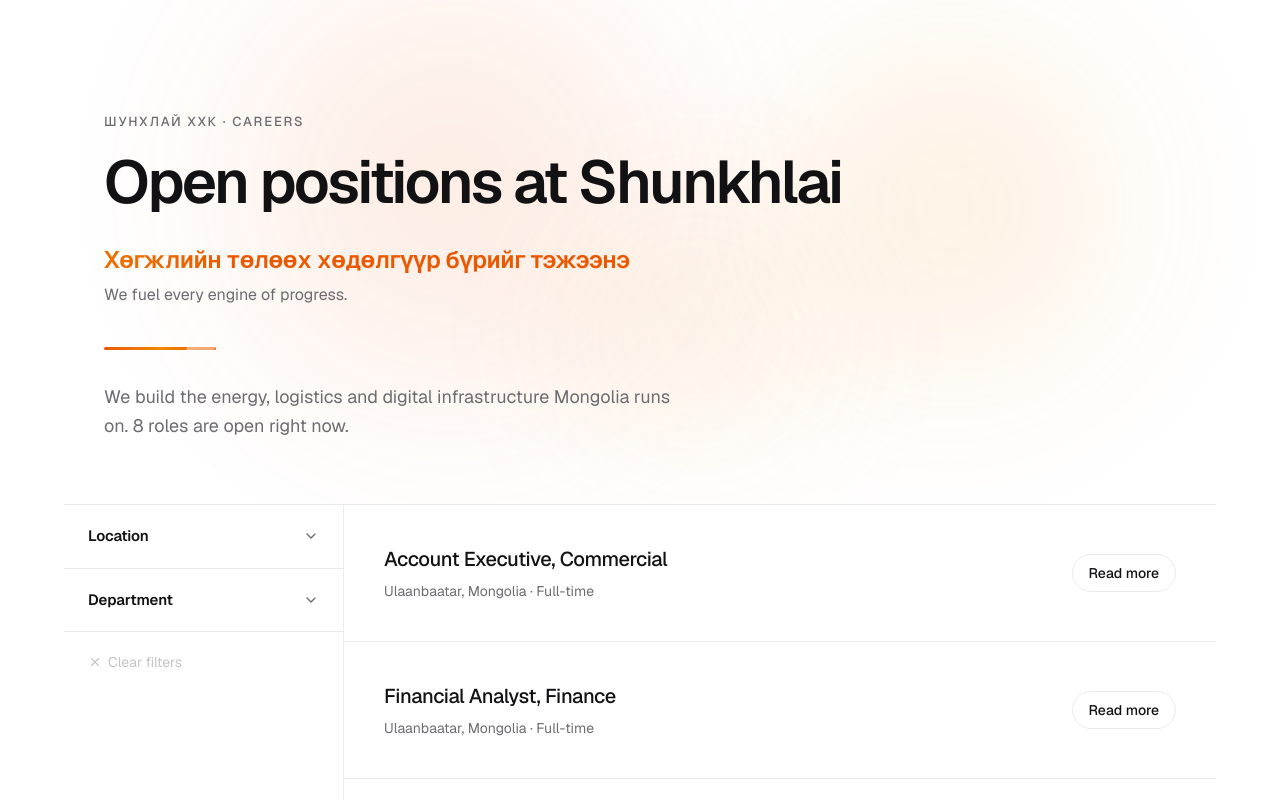
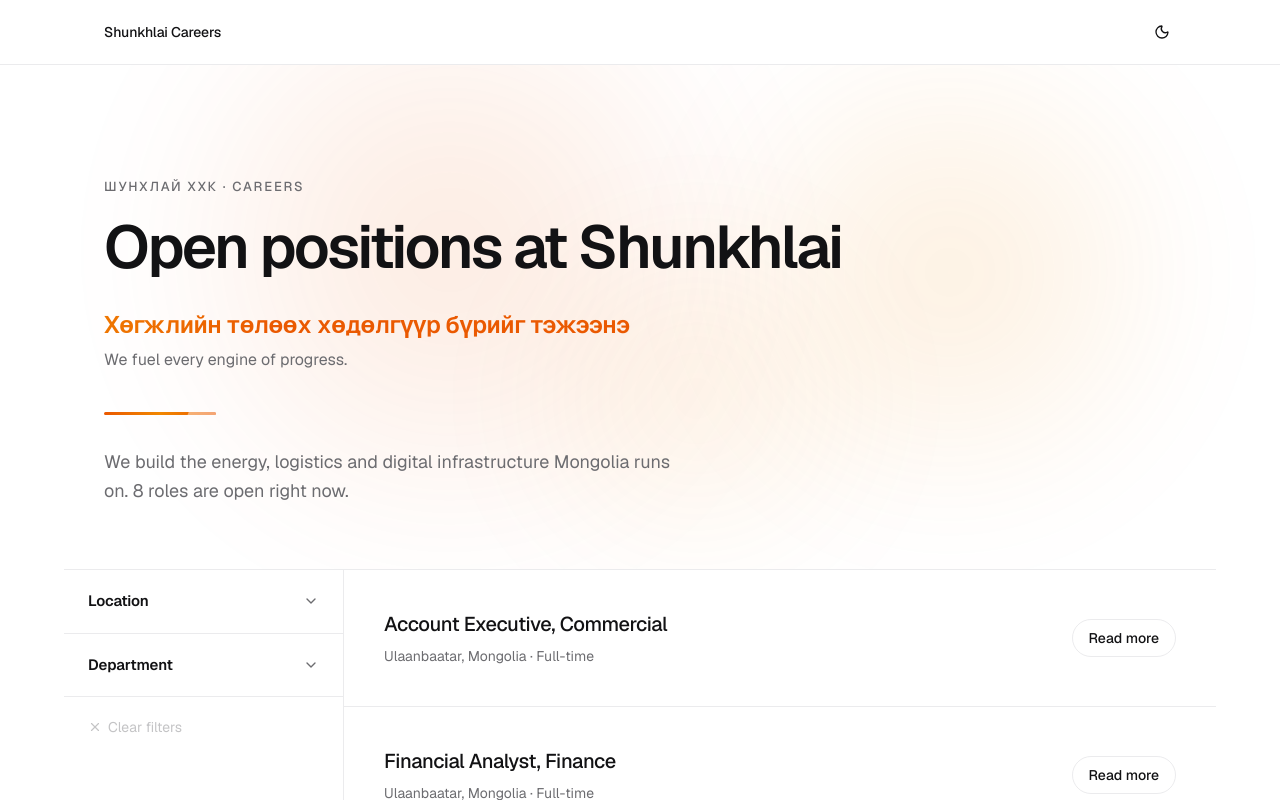
Before and after one commit to danny-oko/shunkhlai-careers, a Next.js app: page /careers in a window 1280 px wide. Shown: the top 800 px of the page. Built offline with nearby package versions, Linux system fonts and the light colour scheme.

Commit message:
Merge pull request #3 from danny-oko/feature/dark-mode
Add a light/dark theme toggle

```diff
--- a/src/app/careers/page.tsx
+++ b/src/app/careers/page.tsx
@@ -1,6 +1,7 @@
 import { CareersHero } from "@/components/brand/careers-hero";
 import { BrandValues } from "@/components/brand/brand-values";
 import { JobBrowser } from "@/components/job-browser";
+import { ThemeToggle } from "@/components/theme-toggle";
 import { jobs } from "@/lib/mock-jobs";
 
 export const metadata = {
@@ -11,6 +12,15 @@
 export default function CareersPage() {
   return (
     <main className="flex-1">
+      <div className="sticky top-0 z-40 border-b border-border/70 bg-background/80 backdrop-blur-md">
+        <div className="mx-auto flex h-16 max-w-6xl items-center justify-between px-6 lg:px-10">
+          <span className="text-sm font-medium tracking-[-0.01em]">
+            Shunkhlai Careers
+          </span>
+          <ThemeToggle />
+        </div>
+      </div>
+
       <CareersHero roleCount={jobs.length} />
 
       <div className="mx-auto w-full max-w-6xl">
--- a/src/app/layout.tsx
+++ b/src/app/layout.tsx
@@ -1,5 +1,6 @@
 import type { Metadata } from "next";
 import { Geist, Geist_Mono } from "next/font/google";
+import { ThemeProvider } from "@/components/theme-provider";
 import { Toaster } from "@/components/ui/sonner";
 import "./globals.css";
 
@@ -28,11 +29,19 @@
   return (
     <html
       lang="en"
+      suppressHydrationWarning
       className={`${geistSans.variable} ${geistMono.variable} h-full antialiased`}
     >
       <body className="flex min-h-full flex-col">
-        {children}
-        <Toaster position="bottom-right" />
+        <ThemeProvider
+          attribute="class"
+          defaultTheme="light"
+          enableSystem
+          disableTransitionOnChange
+        >
+          {children}
+          <Toaster position="bottom-right" />
+        </ThemeProvider>
       </body>
     </html>
   );
--- a/src/components/job-sticky-header.tsx
+++ b/src/components/job-sticky-header.tsx
@@ -5,6 +5,7 @@
 import { ArrowLeft } from "lucide-react";
 import type { Job } from "@/lib/mock-jobs";
 import { ApplyButton } from "@/components/apply-button";
+import { ThemeToggle } from "@/components/theme-toggle";
 import { cn } from "@/lib/utils";
 
 /**
@@ -53,9 +54,11 @@
               </p>
             </div>
 
+            <ThemeToggle className="ml-auto shrink-0" />
+
             <div
               className={cn(
-                "ml-auto shrink-0 transition-all duration-200",
+                "shrink-0 transition-all duration-200",
                 isCondensed
                   ? "translate-y-0 opacity-100"
                   : "pointer-events-none translate-y-1 opacity-0",
--- /dev/null
+++ b/src/components/theme-provider.tsx
@@ -0,0 +1,11 @@
+"use client";
+
+import * as React from "react";
+import { ThemeProvider as NextThemesProvider } from "next-themes";
+
+export function ThemeProvider({
+  children,
+  ...props
+}: React.ComponentProps<typeof NextThemesProvider>) {
+  return <NextThemesProvider {...props}>{children}</NextThemesProvider>;
+}
--- /dev/null
+++ b/src/components/theme-toggle.tsx
@@ -0,0 +1,31 @@
+"use client";
+
+import { useTheme } from "next-themes";
+import { Moon, Sun } from "lucide-react";
+import { Button } from "@/components/ui/button";
+import { cn } from "@/lib/utils";
+
+/**
+ * Light/dark switch.
+ *
+ * Both icons are rendered and swapped by the `dark` class variant rather than
+ * by React state, so the server and client markup match exactly and the
+ * correct icon is painted on first frame - no mount flash, no effect needed.
+ */
+export function ThemeToggle({ className }: { className?: string }) {
+  const { resolvedTheme, setTheme } = useTheme();
+
+  return (
+    <Button
+      type="button"
+      variant="ghost"
+      size="icon-sm"
+      aria-label="Toggle light or dark theme"
+      onClick={() => setTheme(resolvedTheme === "dark" ? "light" : "dark")}
+      className={cn("rounded-full", className)}
+    >
+      <Moon className="size-4 dark:hidden" />
+      <Sun className="hidden size-4 dark:block" />
+    </Button>
+  );
+}
```
